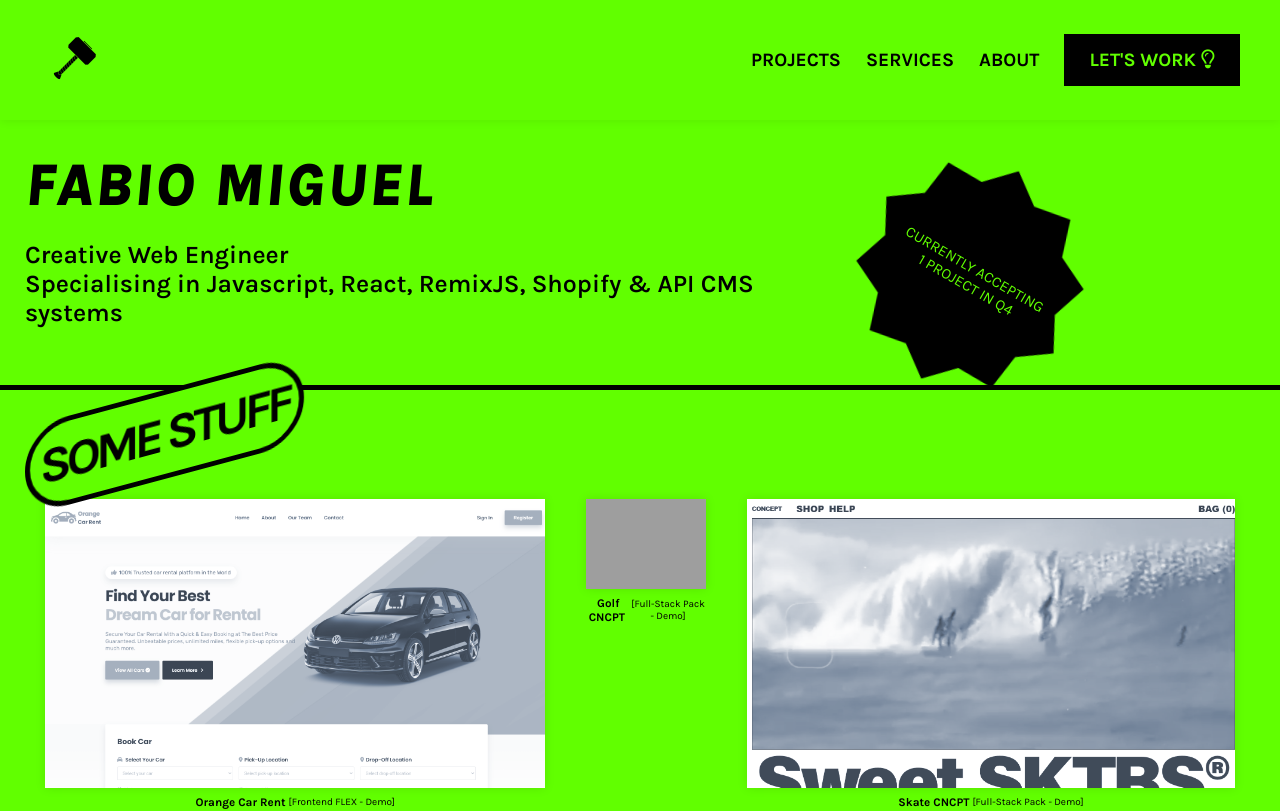
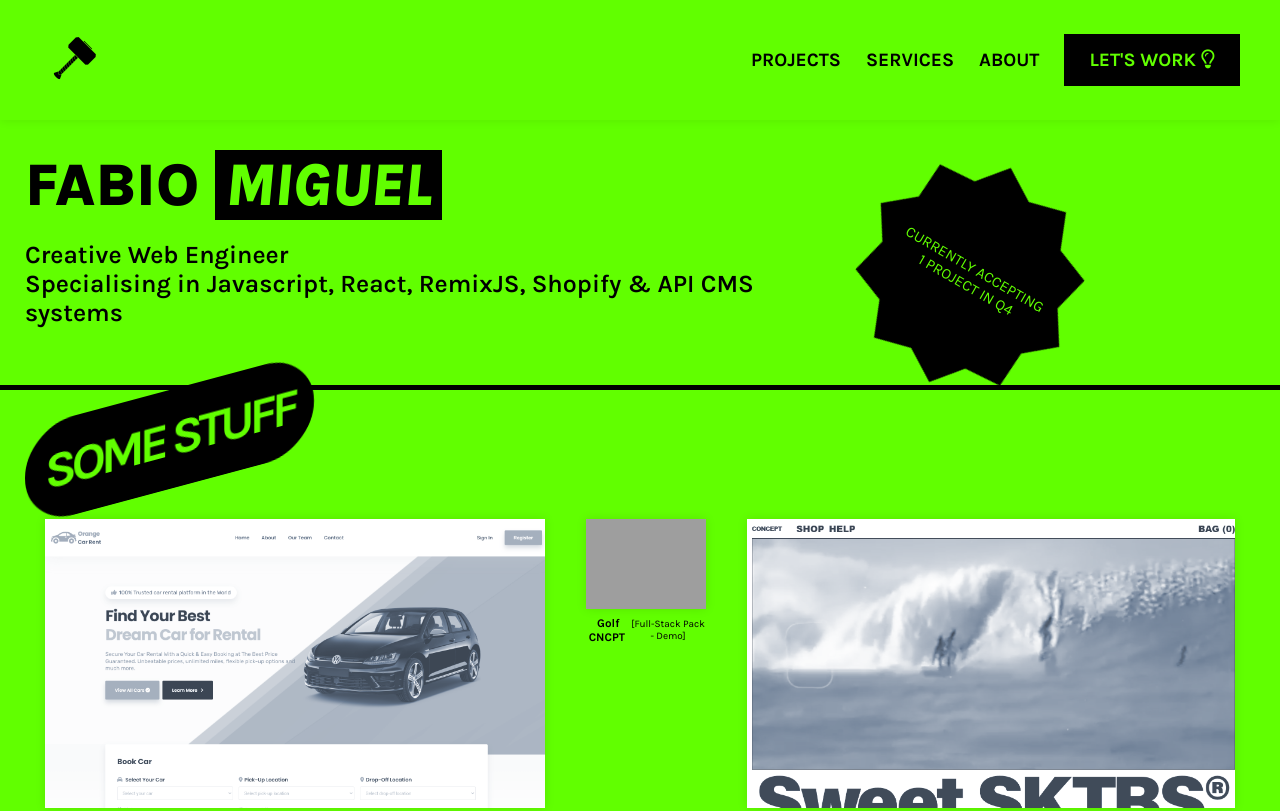
Before and after one commit to fabio-miguel/V1, a React (Create React App) app: page / in a window 1280 px wide. Shown: the top 811 px of the page. Built offline with nearby package versions, Linux system fonts and the light colour scheme; grey boxes are pictures that could not be loaded.

Commit message:
Stylistic updates

```diff
--- a/src/components/Hero.jsx
+++ b/src/components/Hero.jsx
@@ -9,7 +9,9 @@ const Hero = () => {
             <div className="hero-content">
               <div className="hero-content__text">
                 <div className="hero-content__text__title">
-                  <h1>FABIO MIGUEL</h1>
+                  <h1>
+                    FABIO <span> MIGUEL</span>
+                  </h1>
                   <h2>Creative Web Engineer</h2>
                   <h2>
                     Specialising in Javascript, React, RemixJS, Shopify & API
--- a/src/css/styles.css
+++ b/src/css/styles.css
@@ -240,10 +240,15 @@ nav .navbar-links li:last-child a i {
 .hero .hero-content h1 {
   color: black;
   font-size: 6rem;
+  font-weight: 800;
+  padding-bottom: 2rem;
+}
+.hero .hero-content h1 span {
   font-style: italic;
-  font-weight: 800;
-  letter-spacing: 0.25rem;
-  padding-bottom: 2rem;
+  background-color: black;
+  color: #61ff00;
+  padding-left: 1rem;
+  padding-right: 1rem;
 }
 @media (max-width: 900px) {
   .hero .hero-content h1 {
@@ -337,7 +342,7 @@ nav .navbar-links li:last-child a i {
 }
 
 .rotating-image {
-  animation: rotate 4s linear infinite; /* You can adjust the animation duration as needed */
+  animation: rotate 10s linear infinite; /* You can adjust the animation duration as needed */
   transform-origin: center;
   width: 250px; /* Adjust the width as needed */
   height: 250px; /* Adjust the height as needed */
@@ -490,7 +495,7 @@ nav .navbar-links li:last-child a i {
 }
 
 .rotating-about-image {
-  animation: rotate 4s linear infinite; /* You can adjust the animation duration as needed */
+  animation: rotate 10s linear infinite; /* You can adjust the animation duration as needed */
   transform-origin: center;
   width: 200px; /* Adjust the width as needed */
   height: 200px; /* Adjust the height as needed */
@@ -549,8 +554,10 @@ nav .navbar-links li:last-child a i {
   z-index: 5;
   border: 5px solid black;
   border-radius: 5rem;
-  padding: 1rem;
-  background-color: #61ff00;
+  padding: 1.5rem;
+  background-color: black;
+  color: #61ff00;
+  margin-bottom: 1rem;
 }
 @media (max-width: 280px) {
   .projects h1 {
--- a/src/styles/AboutStyles/_about.scss
+++ b/src/styles/AboutStyles/_about.scss
@@ -119,7 +119,7 @@
 }
 
 .rotating-about-image {
-  animation: rotate 4s linear infinite; /* You can adjust the animation duration as needed */
+  animation: rotate 10s linear infinite; /* You can adjust the animation duration as needed */
   transform-origin: center;
   width: 200px; /* Adjust the width as needed */
   height: 200px; /* Adjust the height as needed */
--- a/src/styles/HeroStyles/_hero.scss
+++ b/src/styles/HeroStyles/_hero.scss
@@ -27,10 +27,16 @@
     & h1 {
       color: $header;
       font-size: 6rem;
-      font-style: italic;
+      // font-style: italic;
       font-weight: 800;
-      letter-spacing: 0.25rem;
       padding-bottom: 2rem;
+      span {
+        font-style: italic;
+        background-color: $header;
+        color: $secondary;
+        padding-left: 1rem;
+        padding-right: 1rem;
+      }
       @media (max-width: 900px) {
         font-size: 4rem;
       }
@@ -150,7 +156,7 @@
 }
 
 .rotating-image {
-  animation: rotate 4s linear infinite; /* You can adjust the animation duration as needed */
+  animation: rotate 10s linear infinite; /* You can adjust the animation duration as needed */
   transform-origin: center;
   width: 250px; /* Adjust the width as needed */
   height: 250px; /* Adjust the height as needed */
--- a/src/styles/ProjectsStyles/_projects.scss
+++ b/src/styles/ProjectsStyles/_projects.scss
@@ -12,8 +12,10 @@
     z-index: 5;
     border: 5px solid black;
     border-radius: 5rem;
-    padding: 1rem;
-    background-color: $background;
+    padding: 1.5rem;
+    background-color: $header;
+    color: $secondary;
+    margin-bottom: 1rem;
     @media (max-width: 280px) {
       font-size: 4rem;
       margin-top: 7rem;
```
Also changed, not shown: 1 other file (tests, documents, lock files or other folders).
